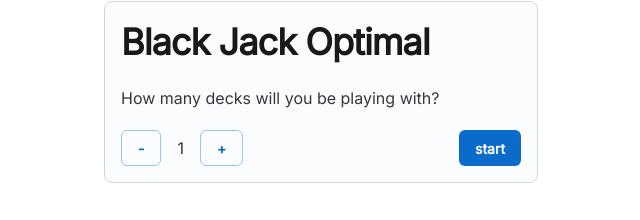
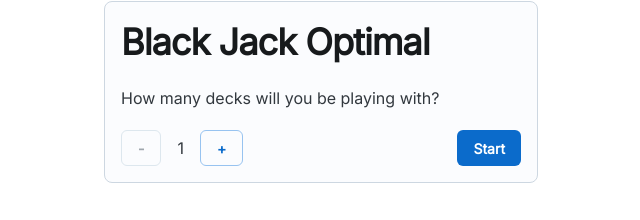
Before and after one commit to landrygeiger/cornhacks2024, a React (Vite) app in the folder client/: page / in a window 1280 px wide. Shown: the part 108-328 px from the top of the page, without its empty margins (319-959 px from the left). Built offline with nearby package versions, Linux system fonts and the light colour scheme; no server answers.

Commit message:
Disable button

```diff
--- a/client/src/components/DeckCountSelector.tsx
+++ b/client/src/components/DeckCountSelector.tsx
@@ -32,6 +32,7 @@ const DeckCountSelector: FC<Props> = ({ appState, setAppState }) => {
         <Stack direction="row" alignItems="center" gap={"1em"}>
           <Button
             variant="outlined"
+            disabled={appState.numDecks === 1}
             onClick={() => incrementNumDecksBy(setAppState)(-1)}
           >
             -
@@ -48,7 +49,7 @@ const DeckCountSelector: FC<Props> = ({ appState, setAppState }) => {
               onClick={() => setAppState(initialPlayState(appState.numDecks))}
               sx={{ marginLeft: "auto", display: "block" }}
             >
-              start
+              Start
             </Button>
           </Box>
         </Stack>
```
